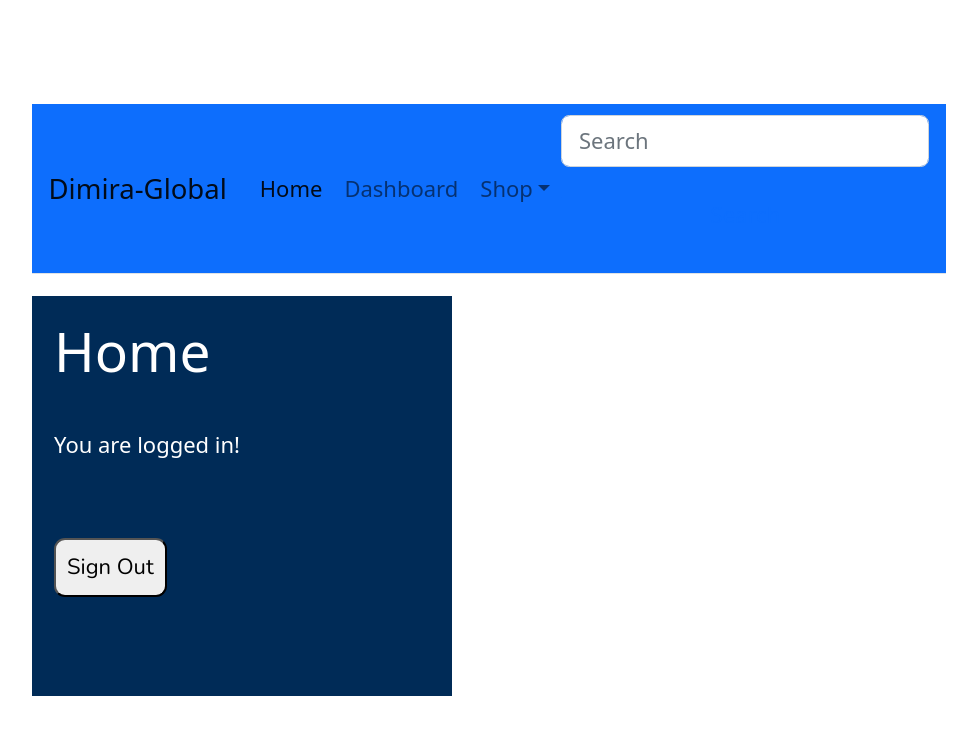
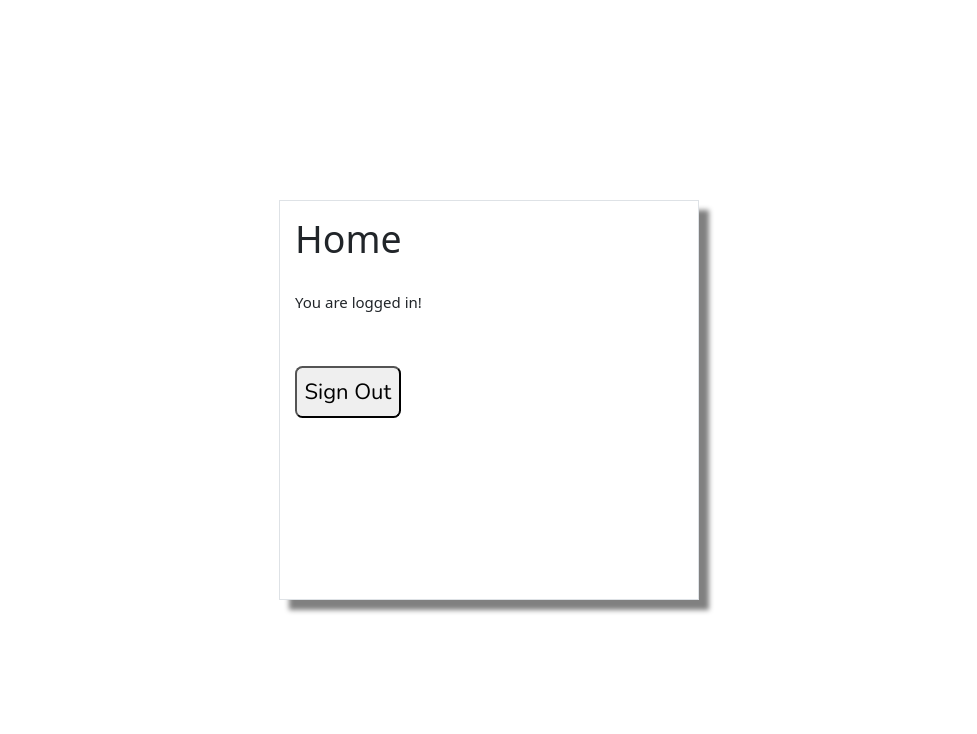
Before and after one commit to mr-icon/Dmira-global, a React (Create React App) app in the folder dmira-global/: page / in a window 1280 px wide. Shown: the top 734 px of the page, without its empty margins (151-1128 px from the left). Built offline with nearby package versions, Linux system fonts and the light colour scheme.

Commit message:
update to auth and shopping cart

```diff
--- a/dmira-global/src/App.css
+++ b/dmira-global/src/App.css
@@ -8,24 +8,25 @@
 
 html {
   font-family: "Nunito", sans-serif;
-  font-size: 22px;
+  font-size: 15px;
   color: #fff;
 }
 
 body {
   min-height: 100vh;
+  /* background-color: dodgerblue; */
 }
 
-/* .App {
+.auth {
   display: flex;
   flex-direction: column;
   justify-content: center;
   align-items: center;
   min-height: 100vh;
   padding: 1rem 0.5rem;
-} */
+}
 
-section {
+.auth-section {
   width: 100%;
   max-width: 420px;
   min-height: 400px;
@@ -33,6 +34,118 @@ section {
   flex-direction: column;
   justify-content: flex-start;
   padding: 1rem;
-  /* background-color: rgb(0, 43, 87); */
+  box-shadow: 10px 10px 5px grey;
+}
+
+form {
+  display: flex;
+  flex-direction: column;
+  justify-content: space-evenly;
+  flex-grow: 1;
+  padding-bottom: 1rem;
+}
+
+a,
+a:visited {
   color: #fff;
 }
+
+input[type="email"],
+input[type="password"],
+input[type="text"],
+button,
+textarea {
+  font-family: "Nunito", sans-serif;
+  font-size: 22px;
+  padding: 0.25rem;
+  border-radius: 0.5rem;
+}
+
+label,
+button {
+  margin-top: 1rem;
+}
+
+button {
+  padding: 0.5rem;
+}
+
+button:hover {
+  cursor: pointer;
+}
+
+.instruction {
+  font-size: 0.75rem;
+  border-radius: 0.5rem;
+  background: #000;
+  color: #fff;
+  padding: 0.25rem;
+  position: relative;
+  bottom: -10px;
+}
+
+.instruction > svg {
+  margin-right: 0.25rem;
+}
+
+.offscreen {
+  position: absolute;
+  left: -9999px;
+}
+
+.hide {
+  display: none;
+}
+
+.valid {
+  color: limegreen;
+  margin-left: 0.25rem;
+}
+
+.invalid {
+  color: red;
+  margin-left: 0.25rem;
+}
+
+.errmsg {
+  background-color: lightpink;
+  color: firebrick;
+  font-weight: bold;
+  padding: 0.5rem;
+  margin-bottom: 0.5rem;
+}
+
+.line {
+  display: inline-block;
+}
+
+/* enter otp page */
+.inputfield {
+  width: 100%;
+  display: flex;
+  justify-content: space-around;
+}
+.input {
+  height: 2em;
+  width: 1.5em;
+  border: 2px solid #dad9df;
+  outline: none;
+  text-align: center;
+  font-size: 1.5em;
+  border-radius: 0.3em;
+  background-color: #fff;
+  outline: none;
+}
+
+.input:disabled {
+  color: #89888b;
+}
+
+.input:focus {
+  border: 3px solid dodgerblue;
+}
+
+.otp-btn {
+  display: flex;
+  justify-content: space-around;
+}
--- a/dmira-global/src/App.js
+++ b/dmira-global/src/App.js
@@ -1,5 +1,5 @@
 import React from "react";
-// import "./App.css";
+import "./App.css";
 import Home from "./pages/auth/Home";
 import Register from "./pages/auth/Register";
 import Login from "./pages/auth/Login";
--- a/dmira-global/src/Auth.css
+++ /dev/null
@@ -1,152 +0,0 @@
-@import url("https://fonts.googleapis.com/css2?family=Nunito&display=swap");
-
-* {
-  margin: 0;
-  padding: 0;
-  box-sizing: border-box;
-}
-
-html {
-  font-family: "Nunito", sans-serif;
-  font-size: 22px;
-  color: #fff;
-}
-
-body {
-  min-height: 100vh;
-  /* background-color: dodgerblue; */
-}
-
-.App {
-  display: flex;
-  flex-direction: column;
-  justify-content: center;
-  align-items: center;
-  min-height: 100vh;
-  padding: 1rem 0.5rem;
-}
-
-section {
-  width: 100%;
-  max-width: 420px;
-  min-height: 400px;
-  display: flex;
-  flex-direction: column;
-  justify-content: flex-start;
-  padding: 1rem;
-  background-color: rgb(0, 43, 87);
-  color: #fff;
-}
-
-form {
-  display: flex;
-  flex-direction: column;
-  justify-content: space-evenly;
-  flex-grow: 1;
-  padding-bottom: 1rem;
-}
-
-a,
-a:visited {
-  color: #fff;
-}
-
-input[type="email"],
-input[type="password"],
-input[type="text"],
-button,
-textarea {
-  font-family: "Nunito", sans-serif;
-  font-size: 22px;
-  padding: 0.25rem;
-  border-radius: 0.5rem;
-}
-
-label,
-button {
-  margin-top: 1rem;
-}
-
-button {
-  padding: 0.5rem;
-}
-
-button:hover {
-  cursor: pointer;
-}
-
-.instruction {
-  font-size: 0.75rem;
-  border-radius: 0.5rem;
-  background: #000;
-  color: #fff;
-  padding: 0.25rem;
-  position: relative;
-  bottom: -10px;
-}
-
-.instruction > svg {
-  margin-right: 0.25rem;
-}
-
-.offscreen {
-  position: absolute;
-  left: -9999px;
-}
-
-.hide {
-  display: none;
-}
-
-.valid {
-  color: limegreen;
-  margin-left: 0.25rem;
-}
-
-.invalid {
-  color: red;
-  margin-left: 0.25rem;
-}
-
-.errmsg {
-  background-color: lightpink;
-  color: firebrick;
-  font-weight: bold;
-  padding: 0.5rem;
-  margin-bottom: 0.5rem;
-}
-
-.line {
-  display: inline-block;
-}
-
-/* enter otp page */
-.inputfield {
-  width: 100%;
-  display: flex;
-  justify-content: space-around;
-}
-.input {
-  height: 2em;
-  width: 1.5em;
-  border: 2px solid #dad9df;
-  outline: none;
-  text-align: center;
-  font-size: 1.5em;
-  border-radius: 0.3em;
-  background-color: #fff;
-  outline: none;
-}
-
-.input:disabled {
-  color: #89888b;
-}
-
-.input:focus {
-  border: 3px solid dodgerblue;
-}
-
-.otp-btn {
-  display: flex;
-  justify-content: space-around;
-}
--- a/dmira-global/src/pages/auth/Enterotp.jsx
+++ b/dmira-global/src/pages/auth/Enterotp.jsx
@@ -1,6 +1,5 @@
 import React, { useState, useRef } from "react";
 import axios from "../../api/axios";
-import "../../Auth.css";
 
 const OTP_URL = "/enter-otp";
 
@@ -42,7 +41,8 @@ function Enterotp() {
   };
 
   return (
-    <section className="my-auto">
+    <div className="auth">
+      <section className="my-auto auth-section border">
         <p
           ref={errRef}
           className={errMsg ? "errmsg" : "offscreen"}
@@ -85,6 +85,7 @@ function Enterotp() {
           </div>
         </div>
       </section>
+    </div>
   );
 }
 
--- a/dmira-global/src/pages/auth/ForgotPassword.jsx
+++ b/dmira-global/src/pages/auth/ForgotPassword.jsx
@@ -2,7 +2,6 @@ import React, { useEffect, useRef, useState } from "react";
 import { Link } from "react-router-dom";
 import axios from "../../api/axios";
 import useAuth from "../../hooks/useAuth";
-import "../../Auth.css";
 
 const FORGOT_URL = "/forgot-password";
 
@@ -40,16 +39,20 @@ const ForgotPassword = () => {
     }
   };
   return (
-    <section>
+    <div className="auth">
+      <section className="auth-section border">
         <p ref={errRef} className={errMsg ? "errmsg" : "offscreen"}>
           {errMsg}
         </p>
         <h1>Forgot Password</h1>
         <form on onSubmit={handleSubmit}>
-        <label htmlFor="email">Email Address:</label>
+          <label htmlFor="email" className="form-label">
+            Email Address:
+          </label>
           <input
             type="email"
             id="email"
+            className="form-control"
             autoComplete="off"
             onChange={(e) => setEmail(e.target.value)}
             value={email}
@@ -65,6 +68,7 @@ const ForgotPassword = () => {
           </span>
         </p>
       </section>
+    </div>
   );
 };
 
--- a/dmira-global/src/pages/auth/Home.jsx
+++ b/dmira-global/src/pages/auth/Home.jsx
@@ -1,7 +1,6 @@
 import Navbar from "../../components/Navbar";
 import { useNavigate, Link } from "react-router-dom";
 import useAuth from "../../hooks/useAuth";
-// import "../../Auth.css";
 
 const Home = () => {
   const { setAuth } = useAuth();
@@ -15,9 +14,8 @@ const Home = () => {
   };
 
   return (
-    <div>
-      <Navbar />
-      <section>
+    <div className="auth">
+      <section className="auth-section border">
         <h1>Home</h1>
         <br />
         <p>You are logged in!</p>
--- a/dmira-global/src/pages/auth/Missing.jsx
+++ b/dmira-global/src/pages/auth/Missing.jsx
@@ -1,13 +1,14 @@
 import { Link } from "react-router-dom";
-import "../../Auth.css";
 
 const Missing = () => {
   return (
-    <article style={{ padding: "100px" }}>
+    <article style={{ padding: "100px" }} className="auth">
       <h1>Oops!</h1>
       <p>Page Not Found</p>
-      <div className="flexGrow">
-        <Link to="/">Visit Our Homepage</Link>
+      <div>
+        <Link to="/" className="text-primary">
+          Visit Our Homepage
+        </Link>
       </div>
     </article>
   );
--- a/dmira-global/src/pages/auth/Register.jsx
+++ b/dmira-global/src/pages/auth/Register.jsx
@@ -7,7 +7,6 @@ import {
 } from "@fortawesome/free-solid-svg-icons";
 import { FontAwesomeIcon } from "@fortawesome/react-fontawesome";
 import axios from "../../api/axios";
-import "../../Auth.css";
 
 const EMAIL_REGEX =
   /^[a-zA-Z0-9.!#$%&'*+/=?^_`{|}~-]+@[a-zA-Z0-9-]+(?:\.[a-zA-Z0-9]+)*$/;
@@ -92,7 +91,7 @@ function Register() {
     }
   };
   return (
-    <>
+    <div className="auth">
       {success ? (
         <section>
           <h1>Success</h1>
@@ -101,7 +100,7 @@ function Register() {
           </p>
         </section>
       ) : (
-        <section className="my-auto">
+        <section className="my-auto auth-section border">
           <p
             ref={errRef}
             className={errMsg ? "errmsg" : "offscreen"}
@@ -214,12 +213,14 @@ function Register() {
             Already registered?
             <br />
             <span className="line">
-              <Link to={"/login"}>Sign In</Link>
+              <Link to={"/login"} className="text-primary">
+                Sign In
+              </Link>
             </span>
           </p>
         </section>
       )}
-    </>
+    </div>
   );
 }
 
--- a/dmira-global/src/pages/auth/Reset.jsx
+++ b/dmira-global/src/pages/auth/Reset.jsx
@@ -7,7 +7,6 @@ import {
 import { FontAwesomeIcon } from "@fortawesome/react-fontawesome";
 import axios from "../../api/axios";
 import { Link } from "react-router-dom";
-import "../../Auth.css";
 
 const PWD_REGEX = /^(?=.*[a-z])(?=.*[A-Z])(?=.*[0-9])(?=.*[!@#$%]).{8,24}$/;
 const RESET_URL = "/reset";
@@ -71,7 +70,7 @@ const Reset = () => {
     }
   };
   return (
-    <>
+    <div className="auth">
       {success ? (
         <section>
           <h1>Success</h1>
@@ -80,7 +79,7 @@ const Reset = () => {
           </p>
         </section>
       ) : (
-        <section className="my-auto">
+        <section className="my-auto auth-section border">
           <p
             ref={errRef}
             className={errMsg ? "errmsg" : "offscreen"}
@@ -157,7 +156,7 @@ const Reset = () => {
           </form>
         </section>
       )}
-    </>
+    </div>
   );
 };
 
--- a/dmira-global/src/pages/auth/Shop.jsx
+++ b/dmira-global/src/pages/auth/Shop.jsx
@@ -5,7 +5,7 @@ import Product from "../../components/Product";
 class Shop extends Component {
   state = {
     products: [
-      { id: 1, productName: "Banana", price: 1200, quantity: 0 },
+      { id: 1, productName: "Banana", price: 1200, quantity: 8 },
       { id: 2, productName: "Apple", price: 200, quantity: 0 },
       { id: 3, productName: "fish", price: 2000, quantity: 0 },
       { id: 4, productName: "table-water", price: 500, quantity: 0 },
```
Also changed, not shown: dmira-global/src/pages/auth/Login.jsx (+16 -5 lines). Lines whose indentation alone changed are shown as unchanged.
